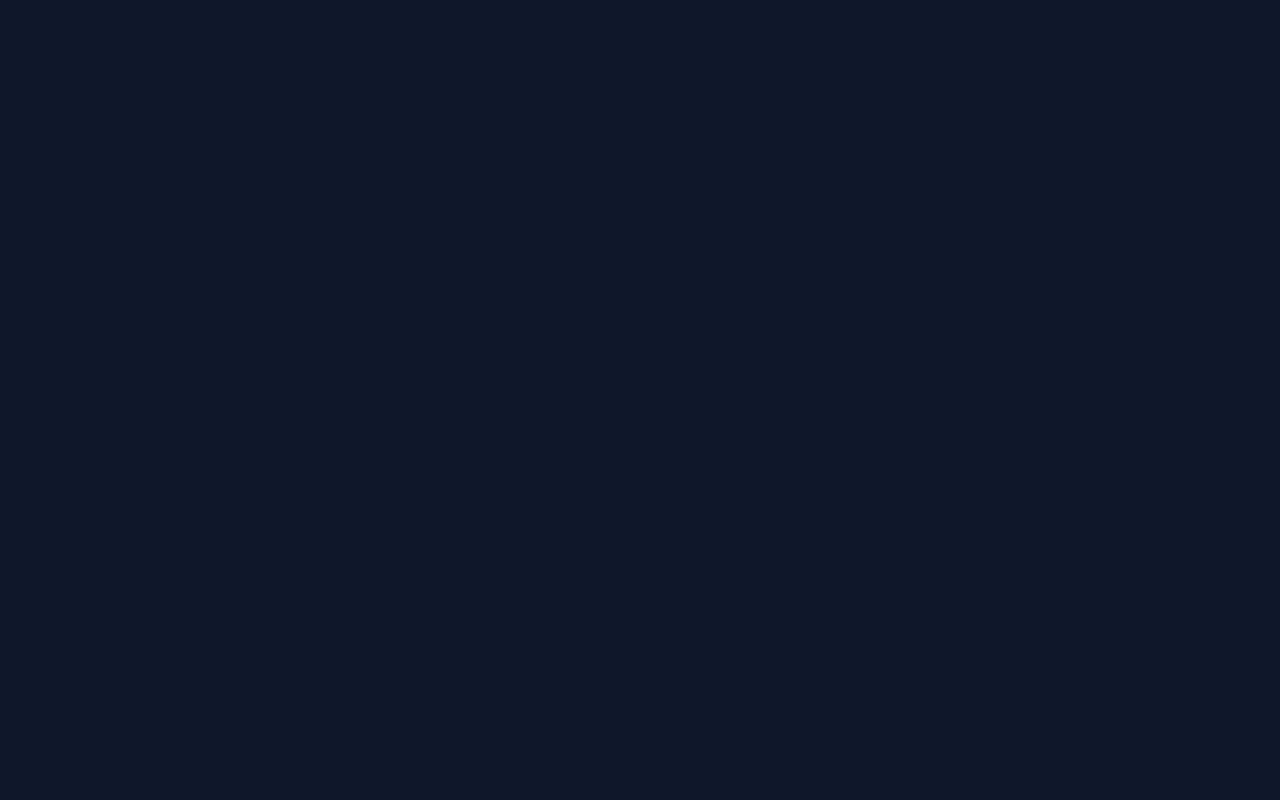
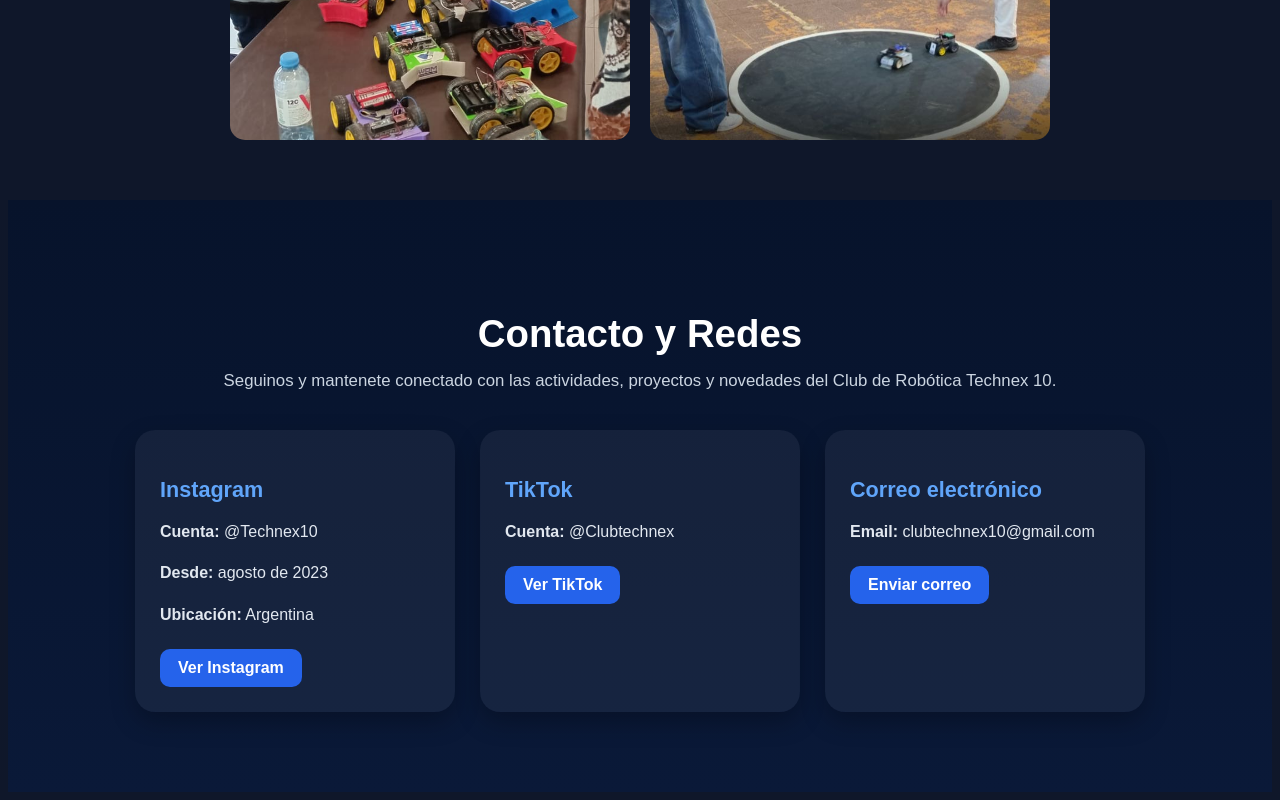
Before and after one commit to Marcelo1971-m/technex-web, a React (Vite) app: page / in a window 1280 px wide. Shown: the part 6779-7579 px from the top of the page. Before the commit the page ends 6687 px from the top, so only its background shows below. Built offline with nearby package versions, Linux system fonts and the light colour scheme.

Commit message:
Fix scroll navegación contacto

```diff
--- a/src/App.jsx
+++ b/src/App.jsx
@@ -1,3 +1,5 @@
+import { useEffect } from "react";
+import ContactSection from "./components/ContactSection";
 import ClubSection from "./components/ClubSection";
 import GallerySection from "./components/GallerySection";
 import ProjectsSection from "./components/ProjectsSection";
@@ -5,6 +7,24 @@ import "./index.css";
 import logo from "./assets/logo.png";
 
 function App() {
+  useEffect(() => {
+    const handleScroll = () => {
+      const hash = window.location.hash;
+      if (hash) {
+        const id = hash.replace("#", "");
+        const element = document.getElementById(id);
+        if (element) {
+          element.scrollIntoView({ behavior: "smooth" });
+        }
+      }
+    };
+
+    handleScroll();
+    window.addEventListener("hashchange", handleScroll);
+
+    return () => window.removeEventListener("hashchange", handleScroll);
+  }, []);
+
   return (
     <div>
       <nav className="nav">
@@ -42,9 +62,9 @@ function App() {
       </section>
 
       <ProjectsSection />
-
       <GallerySection />
       <ClubSection />
+      <ContactSection />
     </div>
   );
 }
--- /dev/null
+++ b/src/components/ContactSection.jsx
@@ -0,0 +1,61 @@
+export default function ContactSection() {
+  return (
+    <section className="contact-section" id="contacto">
+      <h2>Contacto y Redes</h2>
+      <p className="contact-subtitle">
+        Seguinos y mantenete conectado con las actividades, proyectos y novedades del Club de Robótica Technex 10.
+      </p>
+
+      <div className="contact-grid">
+        <div className="contact-card">
+          <h3>Instagram</h3>
+          <p>
+            <strong>Cuenta:</strong> @Technex10
+          </p>
+          <p>
+            <strong>Desde:</strong> agosto de 2023
+          </p>
+          <p>
+            <strong>Ubicación:</strong> Argentina
+          </p>
+          <a
+            href="https://instagram.com/technex10"
+            target="_blank"
+            rel="noreferrer"
+            className="contact-link"
+          >
+            Ver Instagram
+          </a>
+        </div>
+
+        <div className="contact-card">
+          <h3>TikTok</h3>
+          <p>
+            <strong>Cuenta:</strong> @Clubtechnex
+          </p>
+          <a
+            href="https://tiktok.com/@clubtechnex"
+            target="_blank"
+            rel="noreferrer"
+            className="contact-link"
+          >
+            Ver TikTok
+          </a>
+        </div>
+
+        <div className="contact-card">
+          <h3>Correo electrónico</h3>
+          <p>
+            <strong>Email:</strong> clubtechnex10@gmail.com
+          </p>
+          <a
+            href="mailto:clubtechnex10@gmail.com"
+            className="contact-link"
+          >
+            Enviar correo
+          </a>
+        </div>
+      </div>
+    </section>
+  );
+}
--- a/src/index.css
+++ b/src/index.css
@@ -1,4 +1,7 @@
-* {
+*html {
+  scroll-behavior: smooth;
+}
+{
   margin: 0;
   padding: 0;
   box-sizing: border-box;
@@ -262,3 +265,71 @@ body {
   line-height: 1.6;
   color: #dbeafe;
 }
+.contact-section {
+  padding: 80px 40px;
+  background: linear-gradient(180deg, #07132b, #0a1938);
+  color: white;
+  text-align: center;
+}
+
+.contact-section h2 {
+  font-size: 2.4rem;
+  margin-bottom: 12px;
+}
+
+.contact-subtitle {
+  max-width: 850px;
+  margin: 0 auto 35px auto;
+  color: #cbd5e1;
+  line-height: 1.6;
+  font-size: 1.05rem;
+}
+
+.contact-grid {
+  display: grid;
+  grid-template-columns: repeat(auto-fit, minmax(260px, 320px));
+  justify-content: center;
+  gap: 25px;
+}
+
+.contact-card {
+  background: rgba(255, 255, 255, 0.05);
+  border-radius: 20px;
+  padding: 25px;
+  text-align: left;
+  box-shadow: 0 10px 25px rgba(0, 0, 0, 0.25);
+  transition: transform 0.3s ease, box-shadow 0.3s ease;
+}
+
+.contact-card:hover {
+  transform: translateY(-5px);
+  box-shadow: 0 14px 30px rgba(37, 99, 235, 0.25);
+}
+
+.contact-card h3 {
+  margin-bottom: 15px;
+  color: #60a5fa;
+  font-size: 1.35rem;
+}
+
+.contact-card p {
+  margin-bottom: 10px;
+  line-height: 1.6;
+  color: #e2e8f0;
+}
+
+.contact-link {
+  display: inline-block;
+  margin-top: 12px;
+  padding: 10px 18px;
+  background-color: #2563eb;
+  color: white;
+  text-decoration: none;
+  border-radius: 10px;
+  font-weight: bold;
+  transition: 0.3s ease;
+}
+
+.contact-link:hover {
+  background-color: #1d4ed8;
+}
```
